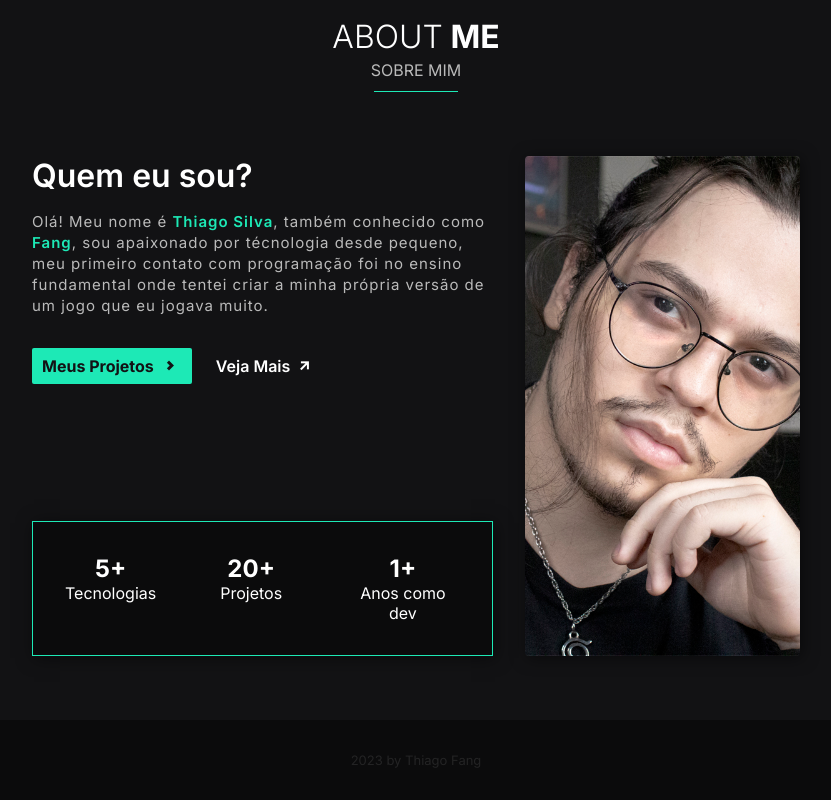
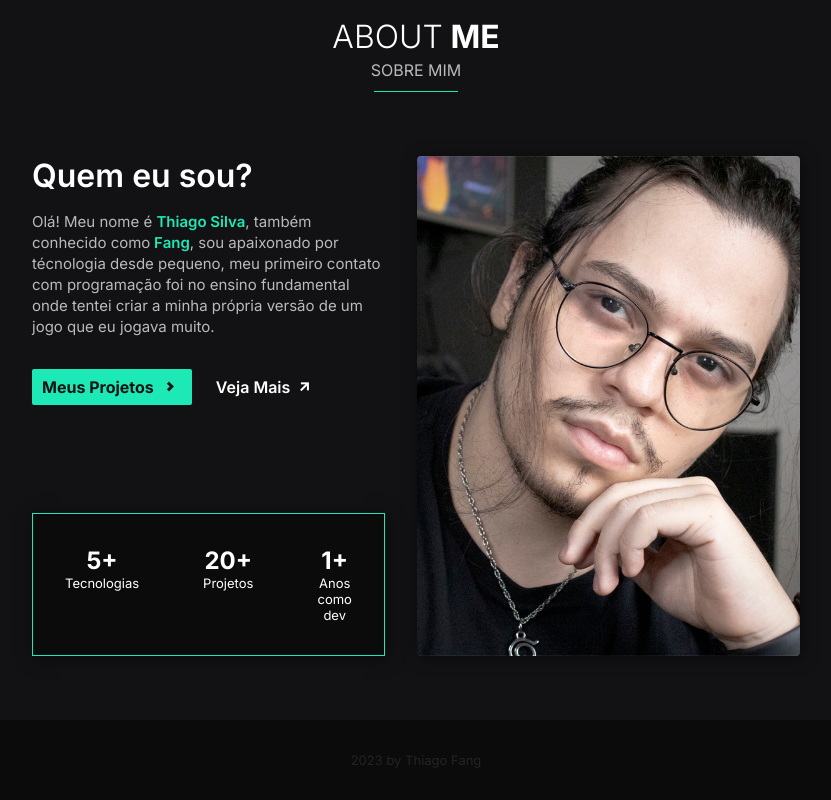
Before and after one commit to ThiagoFang/portfolio, a React (Vite) app: page / in a window 1280 px wide. Shown: the part 1147-1947 px from the top of the page, without its empty margins (224-1055 px from the left). Built offline with nearby package versions, Linux system fonts and the light colour scheme.

Commit message:
responsovity in about me page

```diff
--- a/src/components/Home/AboutMe/styles.ts
+++ b/src/components/Home/AboutMe/styles.ts
@@ -1,12 +1,17 @@
 import styled from "styled-components";
-
-import { Link } from "react-router-dom";
 
 export const Container = styled.section`
   position: relative;
   padding: 6.4rem;
   justify-content: center;
   background-color: var(--background-color);
+
+  @media screen and (max-width: 768px) {
+    padding: 6.4rem 3.2rem;
+  }
+  @media screen and (max-width: 425px) {
+    padding: 6.4rem 1.6rem;
+  }
 `;
 
 export const InfoContainer = styled.div`
@@ -16,6 +21,17 @@ export const InfoContainer = styled.div`
   max-width: min(60vw, 1024px);
   margin-top: 6.4rem;
   gap: 3.2rem;
+
+  @media screen and (max-width: 1024px) {
+    max-width: 85vh;
+  }
+  @media screen and (max-width: 768px) {
+    max-width: 95vh;
+  }
+  @media screen and (max-width: 425px) {
+    flex-direction: column;
+    margin-top: 3.2rem;
+  }
 `;
 
 export const MainInfo = styled.div`
@@ -24,6 +40,15 @@ export const MainInfo = styled.div`
   justify-content: space-between;
   gap: 1.6rem;
   width: 60%;
+
+  @media screen and (max-width: 1024px) {
+    width: 50%;
+  }
+  @media screen and (max-width: 425px) {
+    width: 100%;
+    text-align: center;
+    order: 2;
+  }
 `;
 
 export const Info = styled.div`
@@ -34,6 +59,10 @@ export const Info = styled.div`
 export const Title = styled.h1`
   font-size: var(--biggest-font-size);
   font-weight: 600;
+
+  @media screen and (max-width: 768px) {
+    font-size: var(--h1-font-size);
+  }
 `;
 
 export const Desc = styled.p`
@@ -41,7 +70,6 @@ export const Desc = styled.p`
   color: var(--text-light);
   max-width: 50rem;
   line-height: 2.1rem;
-  letter-spacing: 0.1rem;
 
   span {
     color: var(--main-color);
@@ -60,49 +88,9 @@ export const ButtonsArea = styled.div`
   margin-top: 1.6rem;
   align-items: center;
   gap: 2.4rem;
-`;
 
-export const ProjectsButton = styled(Link)`
-  display: flex;
-  align-items: center;
-  gap: 0.4rem;
-  background-color: var(--main-color);
-  color: var(--background-color);
-  font-size: var(--h3-low-size);
-
-  font-weight: 700;
-  padding: 0.8rem 1.6rem;
-  border-radius: 0.2rem;
-  cursor: pointer;
-
-  .icon {
-    font-size: 2rem;
-  }
-
-  &:hover {
-    opacity: 0.9;
-  }
-
-  @media screen and (max-height: 768px) {
-    font-size: var(--bigger-font);
-  }
-`;
-
-export const AboutButton = styled(Link)`
-  display: flex;
-  gap: 0.6rem;
-  align-items: center;
-  font-size: var(--h3-low-size);
-  font-weight: 600;
-  cursor: pointer;
-  color: var(--main-subcolor);
-
-  .icon {
-    font-size: 1.6rem;
-  }
-
-  @media screen and (max-height: 768px) {
-    font-size: var(--bigger-font);
+  @media screen and (max-width: 425px) {
+    justify-content: center;
   }
 `;
 
@@ -117,24 +105,47 @@ export const Numbers = styled.div`
 export const NumberBox = styled.div`
   padding: 3.2rem;
   text-align: center;
+
+  @media screen and (max-width: 1024px) {
+    padding: 1.8rem;
+  }
+
+  @media screen and (max-width: 768px) {
+    padding: 1.4rem;
+  }
 `;
 
 export const NumberTitle = styled.h2`
   font-size: var(--h1-font-size);
+
+  @media screen and (max-width: 1024px) {
+    font-size: var(--h2-font-size);
+  }
+  @media screen and (max-width: 768px) {
+    font-size: var(--h3-font-size);
+  }
 `;
 
 export const NumberDesc = styled.p`
-  font-size: var(--noraml-font-size);
+  font-size: var(--small-font-size);
+
+  @media screen and (max-width: 1024px) {
+    font-size: var(--smaller-font-size);
+  }
 `;
 
 export const PhotoArea = styled.div`
   display: flex;
   justify-content: center;
   align-items: center;
-  flex: 1;
   overflow: hidden;
   border-radius: 0.4rem;
   box-shadow: 2px 2px 16px rgba(0, 0, 0, 0.5);
+
+  @media screen and (max-width: 425px) {
+    order: 1;
+    height: 30rem;
+  }
 `;
 
 export const Photo = styled.img`
```
